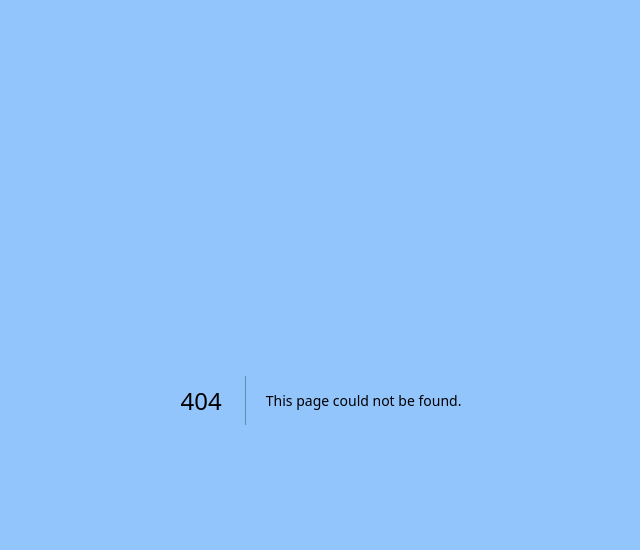
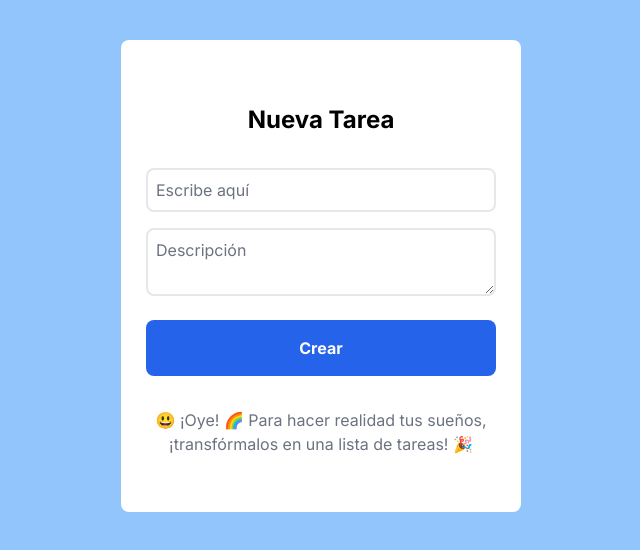
Before and after one commit to FredesVirginia/app-fast-next-prisma, a Next.js app: page /tasks/edit/1 in a window 1280 px wide. Before the commit this address had no page. Shown: the top 550 px of the page, without its empty margins (319-959 px from the left). Built offline with nearby package versions, Linux system fonts and the light colour scheme; no server answers; the database is empty.

Commit message:
POR SI LAS MOSCAS

```diff
--- a/src/app/new/page.jsx
+++ b/src/app/new/page.jsx
@@ -1,43 +1,92 @@
+"use client"
+import React from 'react';
+import axios from 'axios';
+import { useRouter } from 'next/navigation';
+import {useEffect , useState} from "react";
 
-import React from 'react'
-import axios from "axios";
-import { useRouter } from "next/navigation";
-function NewPage() {
+function NewPage({params}) {
   const router = useRouter();
-  const handleSubmit = async (e)=>{
+  const [title , setTitle] = useState("");
+  const [description , setDescription] = useState("");
+
+
+  useEffect(()=> {
+    if(params){
+      fetch(`/api/tasks/${params.id}`)
+      .then((res) => res.json())
+      .then((data) => {
+        setTitle(data.title)
+        setDescription(data.description)
+  })
+    }
+  } , [])
+
+
+
+  const handleSubmit = async (e) => {
     e.preventDefault();
-    const title = e.target.title.value;
-    const description = e.target.description.value;
+    // /api/tasks/${params.id}
+    if(params.id){
+      try {
+        const response = await axios.put(`/api/tasks/${params.id}`, {
+          title,
+          description,
+        }, {
+          headers: {
+            'Content-Type': 'application/json',
+          },
+        });
+
+        const updatedTask = response.data;
+        console.log(updatedTask);
+
+
+      } catch (error) {
+        console.error(error);
+      }
+    }else{
 
     try {
-      const res = await axios.post("/api/tasks", { title, description }, {
-        headers: {
-          "Content-Type": "application/json"
-        }
-      });
-      console.log(res.data);
+      const response = await axios.post('/api/tasks', { title, description });
+      console.log(response.data);
+
     } catch (error) {
-      console.log(error);
+      console.error(error);
     }
-    router.push("/");
+
     }
+
+    router.refresh();
+    router.push('/');
+
+  };
+
   return (
     <div className="">
-        <form  onSubmit={handleSubmit} className="block w-[400px] border-10 bg-white mx-auto flex flex-col justify-center rounded-lg my-10 py-10">
-            <h1 className="text-center py-3 my-3  text-2xl font-bold"> Nueva Tarea</h1>
-            <div className="block mx-auto flex flex-col justify-center items-center w-[350px] ">
-            <input id="title" type="text" placeholder="Escribe aquí" className="border-2 border-gray-200 p-2 my-2 rounded-lg text-gray-500 placeholder-gray-500 w-full" />
-              <textarea id="description" className="border-2 border-gray-200 p-2 my-2 rounded-lg text-gray-500 placeholder-gray-500 w-full" placeholder="Descripcion "></textarea>
-              <input type="submit" className=" btn my-4 bg-blue-600 p-4 text-white font-bold  hover:bg-gray-300 hover:text-black  rounded-lg w-full" placeholder="Crear"/>
-              <p className="text-gray-500 text-1xl text-center my-4"> 😃 Oye ! 🌈 Para hacer realidad lo Sueños, Trasnformalos en una Lista de Tareas  🎉</p>
-            </div>
-
-        </form>
-
-
+      <form onSubmit={handleSubmit} className="block w-[400px] border-10 bg-white mx-auto flex flex-col justify-center rounded-lg my-10 py-10">
+        <h1 className="text-center py-3 my-3 text-2xl font-bold">Nueva Tarea</h1>
+        <div className="block mx-auto flex flex-col justify-center items-center w-[350px] ">
+          <input
+          id="title"
+          type="text"
+          placeholder="Escribe aquí  "
+          className="border-2 border-gray-200 p-2 my-2 rounded-lg text-gray-500 placeholder-gray-500 w-full"
+          onChange={ (e) => setTitle(e.target.value)}
+          value={title}
+          />
+          <textarea
+          id="description"
+          className="border-2 border-gray-200 p-2 my-2 rounded-lg text-gray-500 placeholder-gray-500 w-full"
+          placeholder="Descripción"
+          onChange={ (e) => setDescription(e.target.value)}
+          value={description}
+          ></textarea>
+          <input type="submit" className="btn my-4 bg-blue-600 p-4 text-white font-bold hover:bg-gray-300 hover:text-black rounded-lg w-full" value="Crear" />
+          <p className="text-gray-500 text-1xl text-center my-4">😃 ¡Oye! 🌈 Para hacer realidad tus sueños, ¡transfórmalos en una lista de tareas! 🎉</p>
+        </div>
+      </form>
     </div>
-
-  )
+  );
 }
 
-export default NewPage
+export default NewPage;
--- a/src/app/page.jsx
+++ b/src/app/page.jsx
@@ -1,4 +1,4 @@
-"use client";
+
 import React from 'react'
 import {prisma} from "@/libs/prisma";
 import TaskCard from "@/components/TaskCard";
--- /dev/null
+++ b/src/app/tasks/edit/[id]/page.jsx
@@ -0,0 +1,6 @@
+import React from "react";
+
+//Aqui estamos reutilizando el formulario de creacion, para su edicion, en este lugar
+//primero lo imporamos y luego lo exportamos
+import NewPage from '@/app/new/page';
+export default NewPage;
--- a/src/components/TaskCard.jsx
+++ b/src/components/TaskCard.jsx
@@ -10,17 +10,18 @@ function TaskCard({task}){
 
 
      return (
-        <div className="border-2 border-gray-300 p-2 my-2 "
-            onClick={ ()=>{
-                router.push("/tasks/edit/" + task.id)
-            }}
-        >
-    <div className="flex flex-col justify-center ">
-      <h3 className="font-bold text-center">{task.title}</h3>
-      <p className="text-center" >{task.description}</p>
-      <p> {new Date(task.createdAt).toLocaleDateString()}</p>
-    </div>
-  </div>
+
+        <div className="flex flex-col justify-center border-2 border-gray-300 p-2 my-2 hover:border-4 hover:border-gray-500 hover:text-green-500 hover:cursor-pointer">
+          <h3 className="font-bold text-center">{task.title}</h3>
+          <p className="text-center">{task.description}</p>
+          <p className="text-center">{new Date(task.createdAt).toLocaleDateString()}</p>
+          <div className="flex flex-row mt-auto mx-auto items-center justify-between space-x-12">
+            <button className="px-1 lg: hover:bg-blue-800">📝</button>
+            <button className="px-1 hover:bg-red-600">🪣</button>
+          </div>
+
+      </div>
+
      )
 }
 
```
Also changed, not shown: 1 other file (tests, documents, lock files or other folders).
